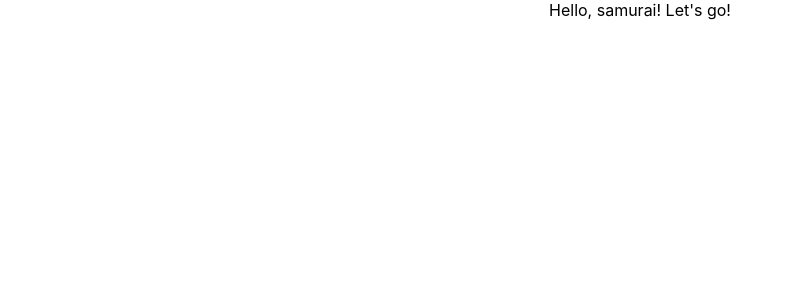
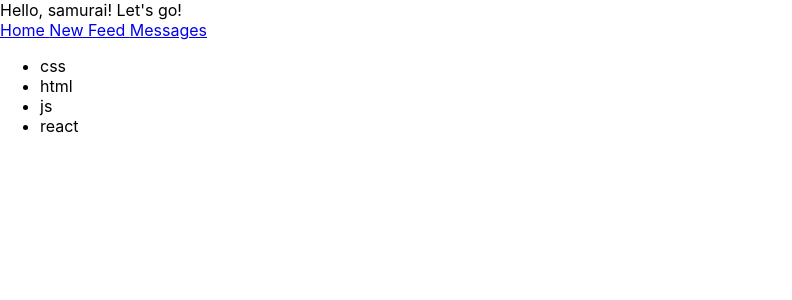
Before and after one commit to tepek92/samurai_way_ts, a React (Create React App) app: page / in a window 1280 px wide. Shown: the top 300 px of the page, without its empty margins (0-792 px from the left). Built offline with nearby package versions, Linux system fonts and the light colour scheme.

Commit message:
start project

```diff
--- a/src/App.css
+++ b/src/App.css
@@ -1,38 +1,38 @@
-.App {
-  text-align: center;
-}
+/*.App {*/
+/*  text-align: center;*/
+/*}*/
 
-.App-logo {
-  height: 40vmin;
-  pointer-events: none;
-}
+/*.App-logo {*/
+/*  height: 40vmin;*/
+/*  pointer-events: none;*/
+/*}*/
 
-@media (prefers-reduced-motion: no-preference) {
-  .App-logo {
-    animation: App-logo-spin infinite 20s linear;
-  }
-}
+/*@media (prefers-reduced-motion: no-preference) {*/
+/*  .App-logo {*/
+/*    animation: App-logo-spin infinite 20s linear;*/
+/*  }*/
+/*}*/
 
-.App-header {
-  background-color: #282c34;
-  min-height: 100vh;
-  display: flex;
-  flex-direction: column;
-  align-items: center;
-  justify-content: center;
-  font-size: calc(10px + 2vmin);
-  color: white;
-}
+/*.App-header {*/
+/*  background-color: #282c34;*/
+/*  min-height: 100vh;*/
+/*  display: flex;*/
+/*  flex-direction: column;*/
+/*  align-items: center;*/
+/*  justify-content: center;*/
+/*  font-size: calc(10px + 2vmin);*/
+/*  color: white;*/
+/*}*/
 
-.App-link {
-  color: #61dafb;
-}
+/*.App-link {*/
+/*  color: #61dafb;*/
+/*}*/
 
-@keyframes App-logo-spin {
-  from {
-    transform: rotate(0deg);
-  }
-  to {
-    transform: rotate(360deg);
-  }
-}
+/*@keyframes App-logo-spin {*/
+/*  from {*/
+/*    transform: rotate(0deg);*/
+/*  }*/
+/*  to {*/
+/*    transform: rotate(360deg);*/
+/*  }*/
+/*}*/
--- a/src/App.tsx
+++ b/src/App.tsx
@@ -1,12 +1,17 @@
 import React from 'react';
 import './App.css';
+import {Header} from "./Header";
+import {Technologies} from "./Technologies";
 
 function App() {
-  return (
-    <div className="App">
-     Hello, samurai! Let's go!
-    </div>
-  );
+    return (
+        <div className="App">
+            Hello, samurai! Let's go!
+            <Header/>
+            <Technologies/>
+
+        </div>
+    );
 }
 
 export default App;
--- /dev/null
+++ b/src/Header.tsx
@@ -0,0 +1,11 @@
+import React from "react";
+
+export function Header() {
+    return (
+        <div>
+            <a href="#">Home </a>
+            <a href="#">New Feed </a>
+            <a href="#">Messages</a>
+        </div>
+    );
+}
--- /dev/null
+++ b/src/Technologies.tsx
@@ -0,0 +1,14 @@
+import React from "react";
+
+export function Technologies() {
+    return (
+        <div>
+            <ul>
+                <li>css</li>
+                <li>html</li>
+                <li>js</li>
+                <li>react</li>
+            </ul>
+        </div>
+    );
+}
```
Also changed, not shown: 1 other file (tests, documents, lock files or other folders).
